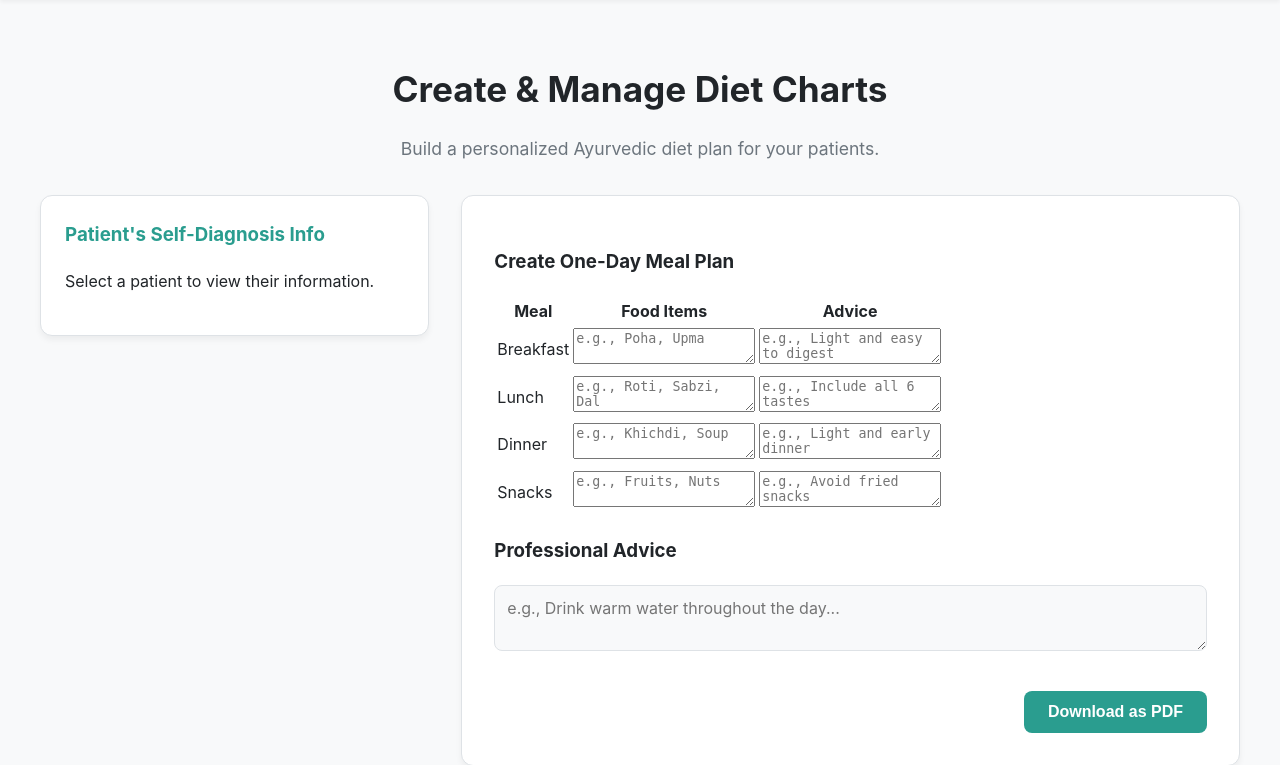
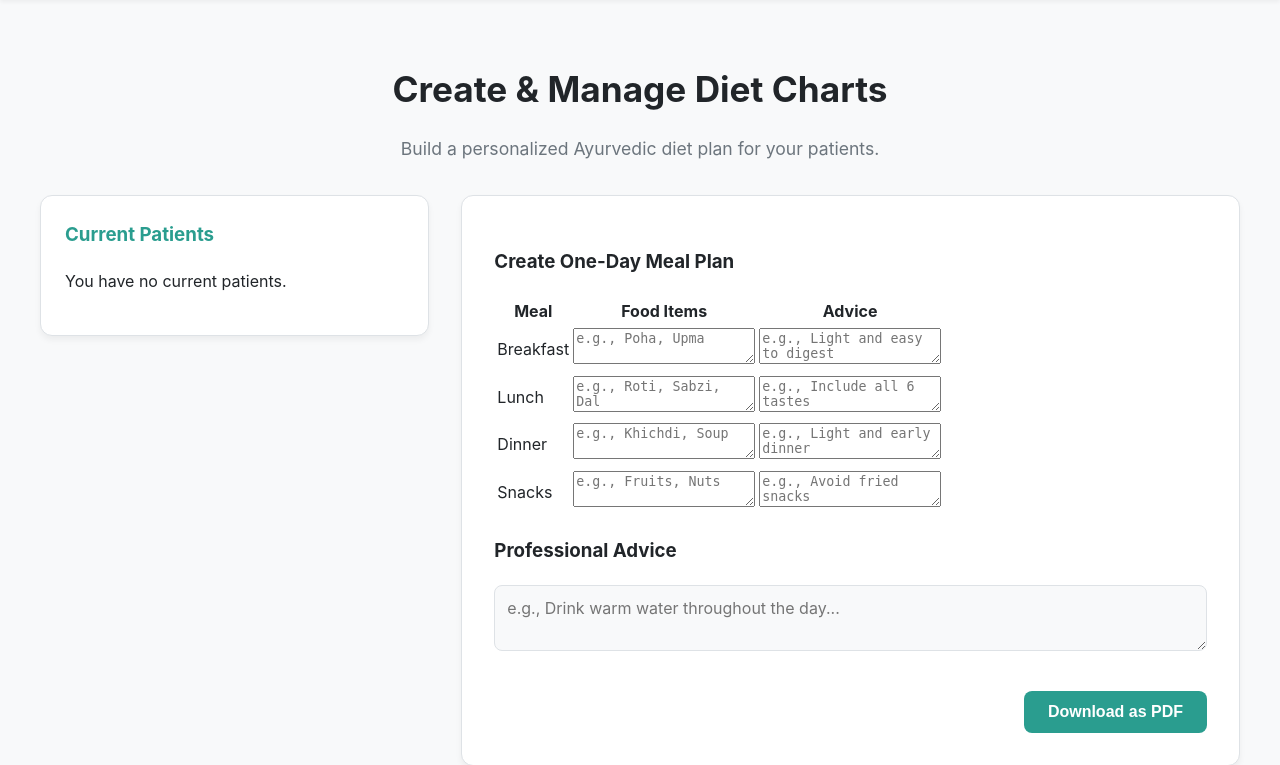
Before and after one commit to ram-mittal/vedyura, a Flask app: page /doctor/diet-chart in a window 1280 px wide. Shown: the part 71-836 px from the top of the page. Run offline with Flask 3, Linux system fonts and the light colour scheme; the visitor is signed in with stand-in values (Sample User, id 1).

Commit message:
create diet chart

```diff
--- a/app.py
+++ b/app.py
@@ -147,32 +147,35 @@
 def doctor_diet_chart():
     """Renders the diet chart creation page for the doctor."""
     if 'user_id' in session and session.get('role') == 'doctor':
-        patient_id = request.args.get('patient_id')
-        patient_info = None
-        if patient_id:
-            try:
-                with open(f'data/patient_diagnosis_{patient_id}.json', 'r') as f:
-                    diagnosis_data = json.load(f)
+        doctor_id = session['user_id']
+        all_requests_data = load_requests()
+        all_users = load_users()
 
-                # Load patient details from users.json
-                users = load_users()
-                patient_details = next((user for user in users if str(user.get('id')) == str(patient_id)), None)
+        def get_user_by_id(user_id):
+            for user in all_users:
+                if str(user.get('id')) == str(user_id):
+                    return user
+            return None
 
-                if patient_details:
-                    patient_info = {
-                        'id': patient_id,
-                        'name': patient_details.get('name', 'N/A'),
-                        'age': patient_details.get('age', 'N/A'),
-                        'gender': patient_details.get('gender', 'N/A'),
-                        'dominant_dosha': diagnosis_data.get('dominant_dosha', 'N/A'),
-                        'health_goals': diagnosis_data.get('form_data', {}).get('health_goals', 'N/A'),
-                        'dietary_preferences': diagnosis_data.get('form_data', {}).get('dietary_preferences', 'N/A'),
-                        'allergies': diagnosis_data.get('form_data', {}).get('allergies', 'N/A')
-                    }
-            except (FileNotFoundError, json.JSONDecodeError):
-                flash(f"Could not find diagnosis data for patient ID {patient_id}.", 'error')
+        current_patients = []
+        for req in all_requests_data.get('requests', []):
+            if str(req.get('doctor_id')) == str(doctor_id) and req.get('status') == 'accepted':
+                patient = get_user_by_id(req.get('patient_id'))
+                if patient:
+                    try:
+                        with open(f'data/patient_diagnosis_{patient["id"]}.json', 'r') as f:
+                            diagnosis_data = json.load(f)
+                        patient['diagnosis'] = {
+                            'dominant_dosha': diagnosis_data.get('dominant_dosha', 'N/A'),
+                            'health_goals': diagnosis_data.get('form_data', {}).get('health_goals', 'N/A'),
+                            'dietary_preferences': diagnosis_data.get('form_data', {}).get('dietary_preferences', 'N/A'),
+                            'allergies': diagnosis_data.get('form_data', {}).get('allergies', 'N/A')
+                        }
+                    except (FileNotFoundError, json.JSONDecodeError):
+                        patient['diagnosis'] = None
+                    current_patients.append(patient)
 
-        return render_template('doctor_diet_chart.html', patient_info=patient_info)
+        return render_template('doctor_diet_chart.html', current_patients=current_patients)
     return redirect(url_for('signup'))
 
 @app.route('/doctor/generate-diet-chart-pdf', methods=['POST'])
--- a/templates/doctor_diet_chart.html
+++ b/templates/doctor_diet_chart.html
@@ -35,38 +35,31 @@
         <div class="diet-chart-container">
             <div class="patient-info-column">
                 <div class="card">
+                    <h3>Current Patients</h3>
+                    <div class="patient-list">
+                        {% if current_patients %}
+                            <ul>
+                                {% for patient in current_patients %}
+                                    <li class="patient-item" data-patient-id="{{ patient.id }}" data-patient='{{ patient | tojson }}' onclick="showPatientInfo(this)">
+                                        {{ patient.name }}
+                                    </li>
+                                {% endfor %}
+                            </ul>
+                        {% else %}
+                            <p>You have no current patients.</p>
+                        {% endif %}
+                    </div>
+                </div>
+                <div class="card" id="patient-diagnosis-card" style="display: none;">
                     <h3>Patient's Self-Diagnosis Info</h3>
-                    {% if patient_info %}
-                        <div class="info-section">
-                            <strong>Name:</strong> {{ patient_info.name }}
+                    <div id="patient-diagnosis-content">
                         </div>
-                        <div class="info-section">
-                            <strong>Age:</strong> {{ patient_info.age }}
-                        </div>
-                        <div class="info-section">
-                            <strong>Gender:</strong> {{ patient_info.gender }}
-                        </div>
-                        <div class="info-section">
-                            <strong>Dominant Dosha:</strong> {{ patient_info.dominant_dosha }}
-                        </div>
-                        <div class="info-section">
-                            <strong>Health Goals:</strong> {{ patient_info.health_goals }}
-                        </div>
-                        <div class="info-section">
-                            <strong>Dietary Preferences:</strong> {{ patient_info.dietary_preferences }}
-                        </div>
-                        <div class="info-section">
-                            <strong>Allergies:</strong> {{ patient_info.allergies }}
-                        </div>
-                    {% else %}
-                        <p>Select a patient to view their information.</p>
-                    {% endif %}
                 </div>
             </div>
             <div class="diet-chart-creator-column">
                 <div class="card diet-chart-creator">
                     <form action="{{ url_for('generate_doctor_diet_chart_pdf') }}" method="POST">
-                        <input type="hidden" name="patient_id" value="{{ patient_info.id if patient_info else '' }}">
+                        <input type="hidden" id="patient_id_field" name="patient_id" value="">
 
                         <section class="diet-plan-section">
                             <h3>Create One-Day Meal Plan</h3>
@@ -119,4 +112,34 @@
         </div>
     </div>
 </main>
+
+<script>
+    function showPatientInfo(element) {
+        const patient = JSON.parse(element.getAttribute('data-patient'));
+        const diagnosisCard = document.getElementById('patient-diagnosis-card');
+        const diagnosisContent = document.getElementById('patient-diagnosis-content');
+        const patientIdField = document.getElementById('patient_id_field');
+
+        if (patient && patient.diagnosis) {
+            diagnosisContent.innerHTML = `
+                <div class="info-section"><strong>Name:</strong> ${patient.name}</div>
+                <div class="info-section"><strong>Age:</strong> ${patient.age}</div>
+                <div class="info-section"><strong>Gender:</strong> ${patient.gender}</div>
+                <div class="info-section"><strong>Dominant Dosha:</strong> ${patient.diagnosis.dominant_dosha}</div>
+                <div class="info-section"><strong>Health Goals:</strong> ${patient.diagnosis.health_goals}</div>
+                <div class="info-section"><strong>Dietary Preferences:</strong> ${patient.diagnosis.dietary_preferences}</div>
+                <div class="info-section"><strong>Allergies:</strong> ${patient.diagnosis.allergies}</div>
+            `;
+            diagnosisCard.style.display = 'block';
+            patientIdField.value = patient.id;
+        } else if (patient) {
+            diagnosisContent.innerHTML = '<p>No diagnosis data available for this patient.</p>';
+            diagnosisCard.style.display = 'block';
+            patientIdField.value = patient.id;
+        } else {
+            diagnosisCard.style.display = 'none';
+            patientIdField.value = '';
+        }
+    }
+</script>
 {% endblock %}
```
Also changed, not shown: data/patient_diagnosis_123.json (added, +25 -0 lines).
